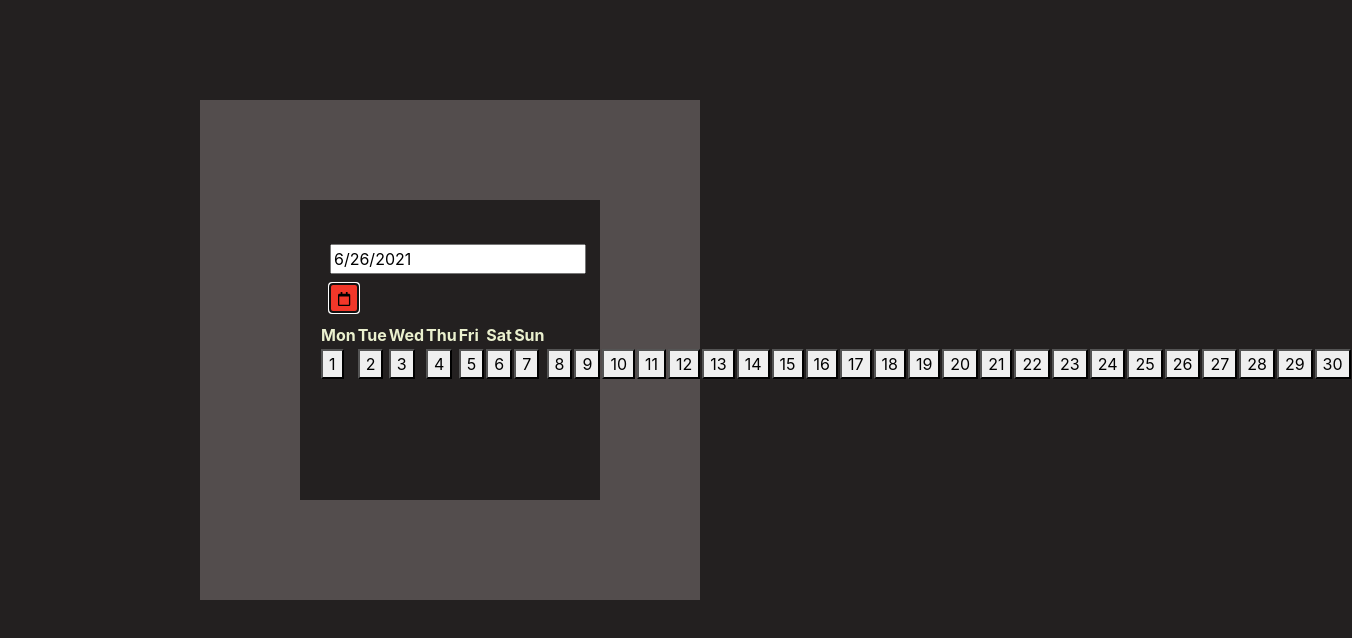
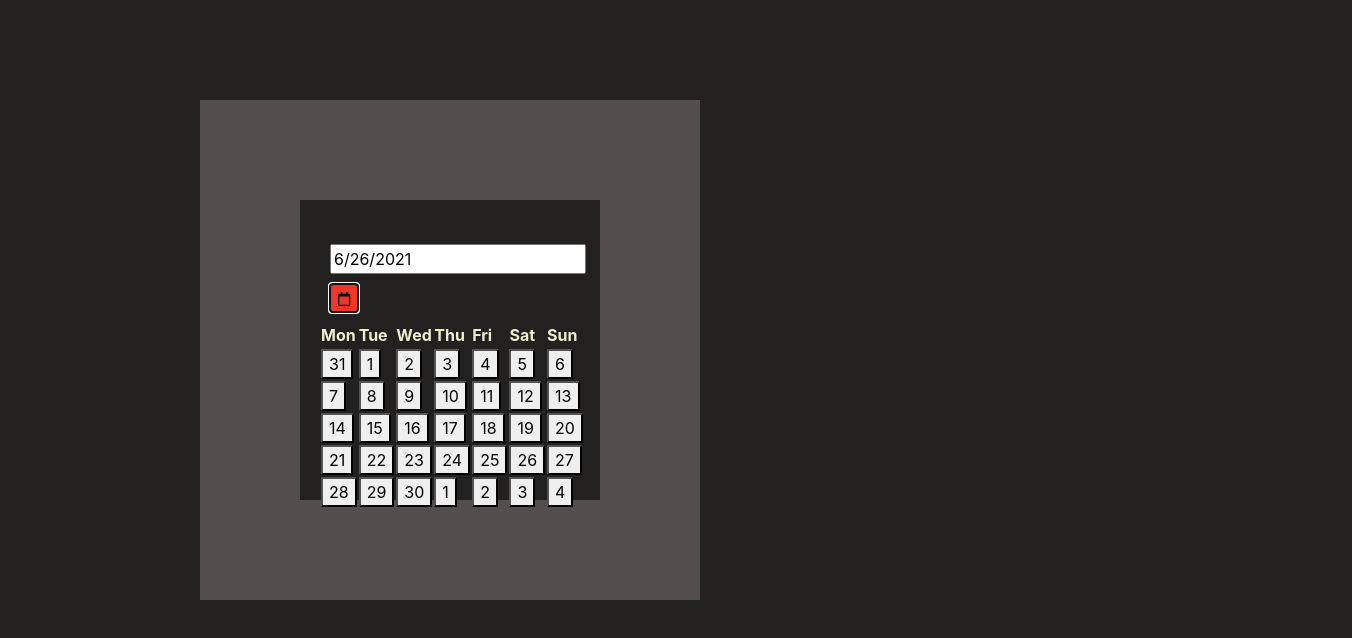
Before and after one commit to khirshah/react-component-library, a React app: page / in a window 1280 px wide. Both pictures are taken after a click on the button 344 px from the left and 298 px from the top of the page. Shown: the top 638 px of the page, 1352 px wide, since content can reach past the window. Built offline with nearby package versions, Linux system fonts and the light colour scheme.

Commit message:
monthView in progress

```diff
--- a/src/components/DatePicker/DayView.tsx
+++ b/src/components/DatePicker/DayView.tsx
@@ -19,18 +19,71 @@ const DayView = ({
     ));
   };
 
-  const renderDays = (dateString: string) => {
+  const daysBody = (dateString: string) => {
     const date = DateTime.fromISO(dateString);
-    const days = Array.from(Array(date.daysInMonth).keys());
+    const firstDateDay = date.startOf('month').weekday;
+    const lastDateDay = date.endOf('month').weekday;
+    const prevMonth = date.minus({ months: 1 }).daysInMonth;
+
+    const startDate = prevMonth - (firstDateDay - 2);
+    const prevMonthDays = Array.from({ length: firstDateDay - 1 }, (e, i) => i + startDate);
+
+    const endDate = 6 - (lastDateDay - 1);
+    const nextMonthDays = Array.from({ length: endDate }, (e, i) => i + 1);
+
+    const days = Array.from({ length: date.daysInMonth }, (e, i) => i + 1);
+
+    const displayedDays = [
+      ...prevMonthDays,
+      ...days,
+      ...nextMonthDays,
+    ];
+
+    const firstWeek = displayedDays.slice(0, 7);
+    const secondWeek = displayedDays.slice(7, 14);
+    const thirdWeek = displayedDays.slice(14, 21);
+    const fourthWeek = displayedDays.slice(21, 28);
+    const fifthWeek = displayedDays.slice(28, 35);
+
+    return (
+      <>
+        <tr>
+          {firstWeek.map((day: number) => (
+            <Day key={`day-${day}`} id={(day).toString()} />
+          ))}
+        </tr>
+        <tr>
+          {secondWeek.map((day: number) => (
+            <Day key={`day-${day}`} id={(day).toString()} />
+          ))}
+        </tr>
+        <tr>
+          {thirdWeek.map((day: number) => (
+            <Day key={`day-${day}`} id={(day).toString()} />
+          ))}
+        </tr>
+        <tr>
+          {fourthWeek.map((day: number) => (
+            <Day key={`day-${day}`} id={(day).toString()} />
+          ))}
+        </tr>
+        <tr>
+          {fifthWeek.map((day: number) => (
+            <Day key={`day-${day}`} id={(day).toString()} />
+          ))}
+        </tr>
+      </>
+    );
+
     return days.map((day: number, i: number) => (
-      <Day key={`day-${day}`} id={(i+1).toString()} />
+      <Day key={`day-${day}`} id={(i + 1).toString()} />
     ));
   };
   return (
     <div className="dayView">
       <table>
         <thead><tr>{daysHeader()}</tr></thead>
-        <tbody>{renderDays(displayedDate)}</tbody>
+        <tbody>{daysBody(displayedDate)}</tbody>
       </table>
     </div>
   );
```
